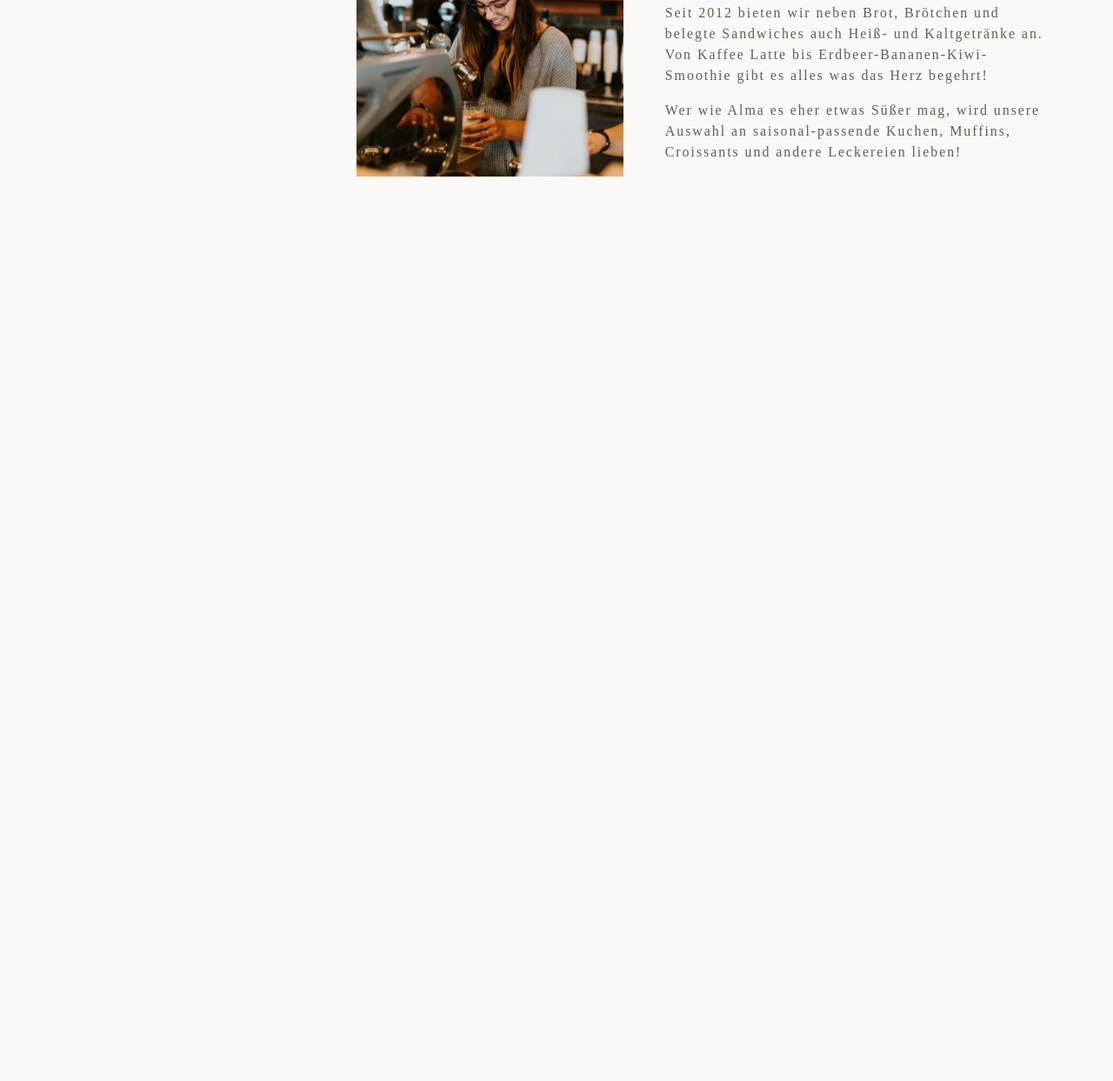
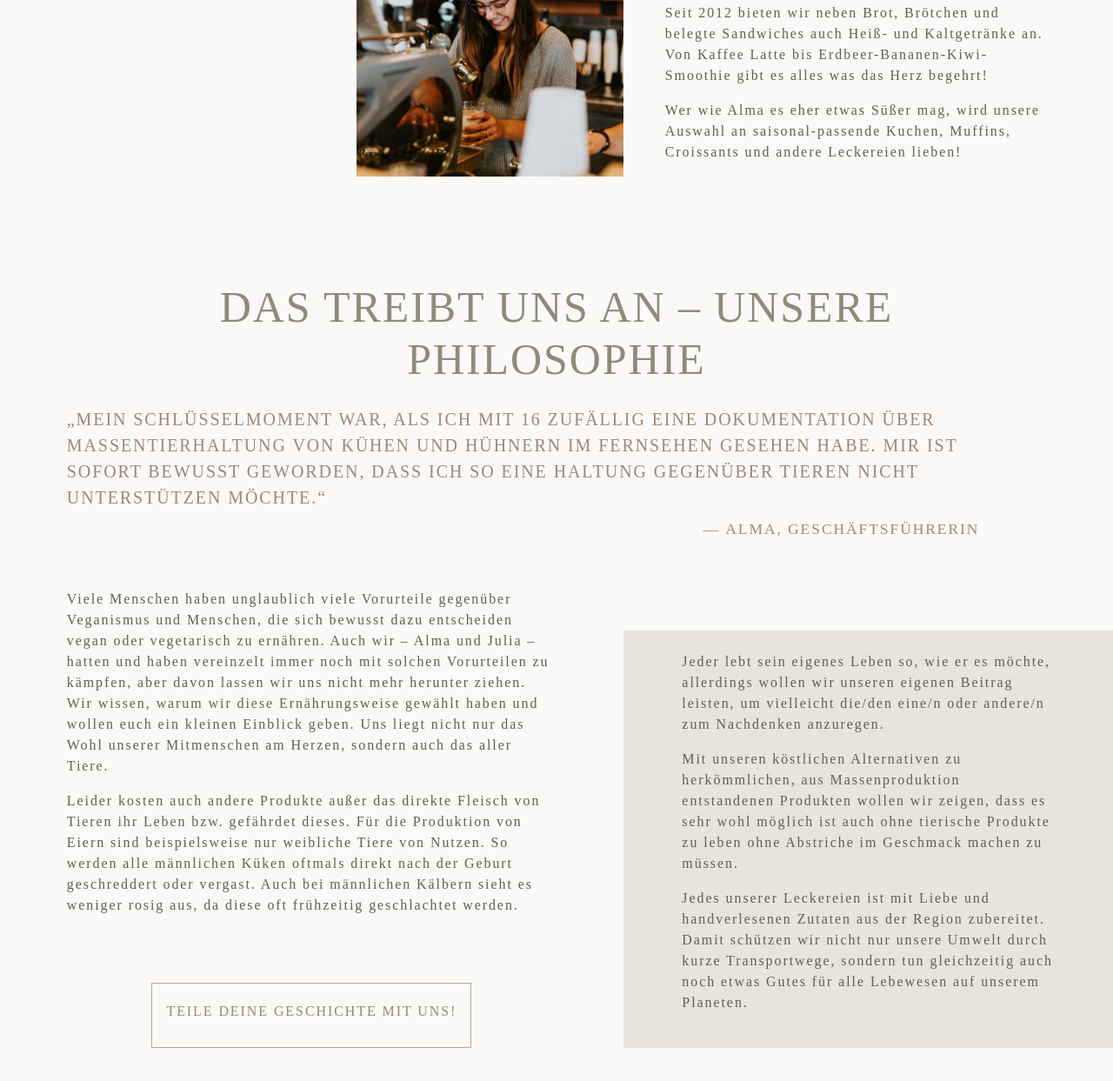
Before and after one commit to doriengr/thesis-bootstrap, a website: page index.html in a window 1280 px wide. Shown: the part 2185-3428 px from the top of the page at 87% size. Before the commit the page ends 2508 px from the top, so only its background shows below. Drawn offline with nearby package versions, Linux system fonts and the light colour scheme; a web font is replaced by a local one.

Commit message:
Add philosophy section

```diff
--- a/index.html
+++ b/index.html
@@ -223,6 +223,45 @@
           </p>
         </div>
       </section>
+      <!-- philosophy -->
+      <section id="philosophy" class="grid my-20 my-md-25 my-lg-30 md-xxl-40">
+        <h2 class="philosophy-headline text-center text-uppercase">Das treibt uns an – unsere Philosophie</h2>
+        <blockquote class="blockquote mx-auto pb-5 pb-lg-10">
+          <p class="text-secondary-red mb-6 mx-auto text-uppercase">
+            „Mein Schlüsselmoment war, als ich mit 16 zufällig eine Dokumentation über Massentierhaltung von Kühen und Hühnern im Fernsehen gesehen habe. Mir ist sofort bewusst
+            geworden, dass ich so eine Haltung gegenüber Tieren nicht unterstützen möchte.“
+          </p>
+          <footer class="blockquote-footer text-secondary-red text-uppercase ms-auto text-end">Alma, Geschäftsführerin</footer>
+        </blockquote>
+        <div class="philosophy-text-light">
+          <p>
+            Viele Menschen haben unglaublich viele Vorurteile gegenüber Veganismus und Menschen, die sich bewusst dazu entscheiden vegan oder vegetarisch zu ernähren. Auch wir –
+            Alma und Julia – hatten und haben vereinzelt immer noch mit solchen Vorurteilen zu kämpfen, aber davon lassen wir uns nicht mehr herunter ziehen. Wir wissen, warum
+            wir diese Ernährungsweise gewählt haben und wollen euch ein kleinen Einblick geben.  Uns liegt nicht nur das Wohl unserer Mitmenschen am Herzen, sondern auch das aller Tiere.
+          </p>
+          <p>
+            Leider kosten auch andere Produkte außer das direkte Fleisch von Tieren ihr Leben bzw. gefährdet dieses.  Für die Produktion von Eiern sind beispielsweise nur weibliche
+            Tiere von Nutzen. So werden alle männlichen Küken oftmals direkt nach der Geburt geschreddert oder vergast. Auch bei männlichen Kälbern sieht es weniger rosig aus, da diese
+            oft frühzeitig geschlachtet werden.
+          </p>
+        </div>
+        <div class="philosophy-text-green mt-6 py-6 mt-lg-12 bg-light">
+          <p>
+            Jeder lebt sein eigenes Leben so, wie er es möchte, allerdings wollen wir unseren eigenen Beitrag leisten, um vielleicht die/den eine/n oder andere/n zum Nachdenken anzuregen.
+          </p>
+          <p>
+            Mit unseren köstlichen Alternativen zu herkömmlichen, aus Massenproduktion entstandenen Produkten wollen wir zeigen, dass es sehr wohl möglich ist auch ohne tierische Produkte
+            zu leben ohne Abstriche im Geschmack machen zu müssen.
+          </p>
+          <p>
+            Jedes unserer Leckereien ist mit Liebe und handverlesenen Zutaten aus der Region zubereitet. Damit schützen wir nicht nur unsere Umwelt durch kurze Transportwege, sondern tun
+            gleichzeitig auch noch etwas Gutes für alle Lebewesen auf unserem Planeten.
+          </p>
+        </div>
+        <a href="https://www.instagram.com/?hl=de" aria-label="Teile deine Geschichte mit uns auf Instagram" title="Teile deine Geschichte mit uns auf Instagram" class="btn btn-extra-light mt-10 mx-auto">
+          <p class="text-uppercase text-center mt-3 mb-0 text-secondary-green">Teile deine Geschichte mit uns!</p>
+        </a>
+      </section>
     </main>
     <!-- clip-path -->
     <svg width="0" height="0" class="clippath">
--- /dev/null
+++ b/src/scss/components/_blockquote.scss
@@ -0,0 +1,25 @@
+.blockquote {
+  font-family: $font-family-headlines;
+  grid-column: 2/8;
+
+  @media (min-width: $grid-breakpoints-lg) {
+    grid-column: 2/7;
+  }
+
+  > p {
+    font-family: $font-family-headlines;
+    font-weight: $headings-font-weight;
+
+    @media (min-width: $grid-breakpoints-lg) {
+      font-size: $font-size-xl;
+    }
+  }
+}
+
+.blockquote-footer {
+  @media (min-width: $grid-breakpoints-lg) {
+    font-family: $font-family-span;
+    max-width: 30rem;
+    white-space: nowrap;
+  }
+}
--- /dev/null
+++ b/src/scss/components/_button.scss
@@ -0,0 +1,21 @@
+.btn {
+  grid-column: 2/8;
+  max-width: max-content;
+
+  @media (min-width: $grid-breakpoints-lg) {
+    grid-column: 2/5;
+  }
+}
+
+.btn-extra-light {
+  background-color: transparent;
+  border-color: $primary;
+
+  &:hover {
+    background-color: $primary;
+
+    > p {
+      color: $extra-light !important;
+    }
+  }
+}
--- /dev/null
+++ b/src/scss/components/_philosophy.scss
@@ -0,0 +1,24 @@
+.philosophy-headline {
+  grid-column: 2/8;
+}
+
+.philosophy-text-light {
+  grid-column: 2/8;
+
+  @media (min-width: $grid-breakpoints-lg) {
+    grid-column: 2/5;
+  }
+}
+
+.philosophy-text-green {
+  grid-column: 1/-1;
+  padding-left: 6%;
+  padding-right: 6%;
+
+  @media (min-width: $grid-breakpoints-lg) {
+    grid-column: 6/9;
+    grid-row: 3/5;
+    padding-left: calc(6% * 2);
+    padding-right: calc(6% * 2);
+  }
+}
--- a/src/scss/styles.scss
+++ b/src/scss/styles.scss
@@ -5,8 +5,11 @@
 
 @import "bootstrap/scss/bootstrap";
 
-@import "./components/containers",
+@import "./components/blockquote",
+  "./components/button",
+  "./components/containers",
   "./components/hero",
   "./components/history",
   "./components/navbar",
-  "./components/origin";
+  "./components/origin",
+  "./components/philosophy";
```
Also changed, not shown: build/styles.css.
